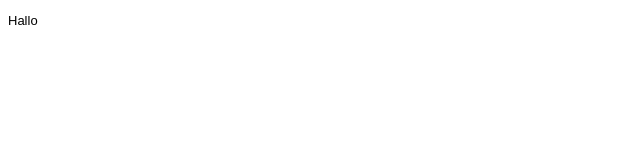
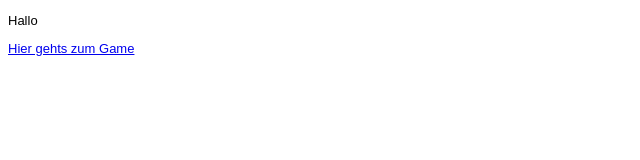
Before and after one commit to UmbertoFalkenhagen/PRIMA-own, a plain HTML site: page Steckbrief/steckbrief.htm in a window 1280 px wide. Shown: the whole page, without its empty margins (0-640 px from the left). Drawn offline with Linux system fonts and the light colour scheme.

Commit message:
updated links for course site

```diff
--- a/Steckbrief/steckbrief.htm
+++ b/Steckbrief/steckbrief.htm
@@ -13,5 +13,6 @@ body {
 </head>
 <body>
 	<p>Hallo</p>
+	<a href="https://umbertofalkenhagen.github.io/PRIMA-own/LaserLeague/index.html">Hier gehts zum Game</a>
 </body>
 </html>
```
